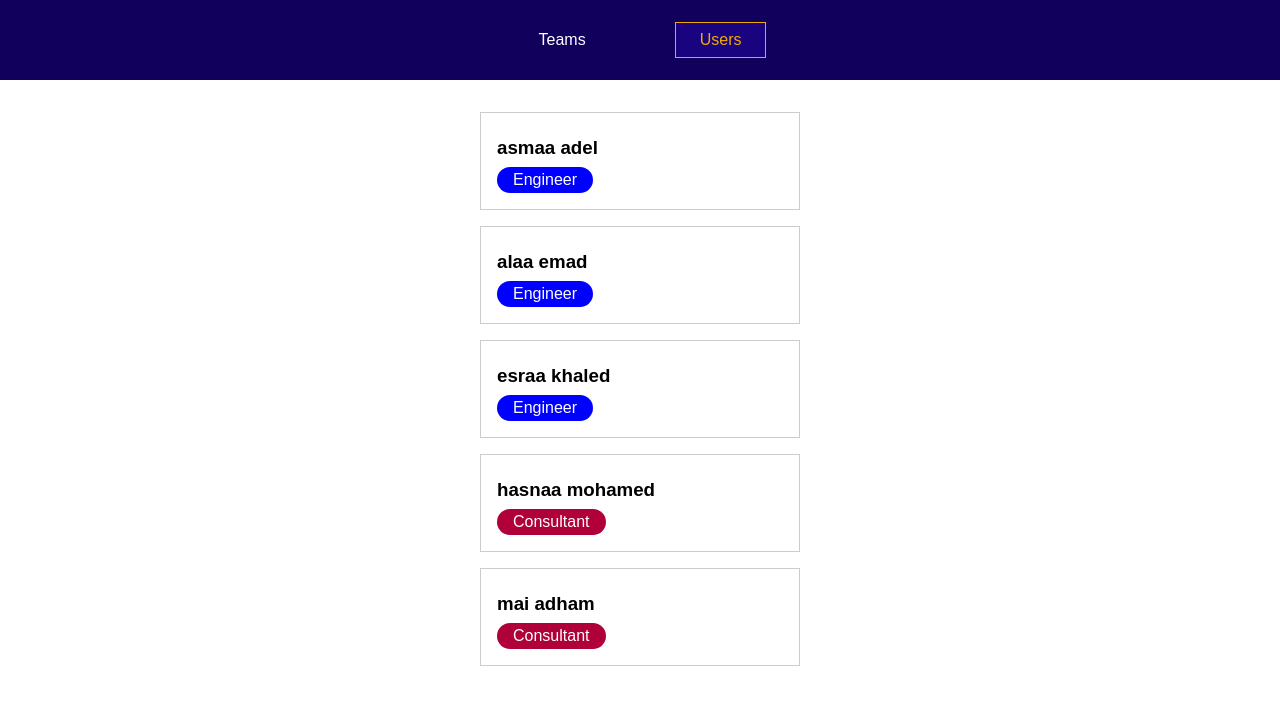
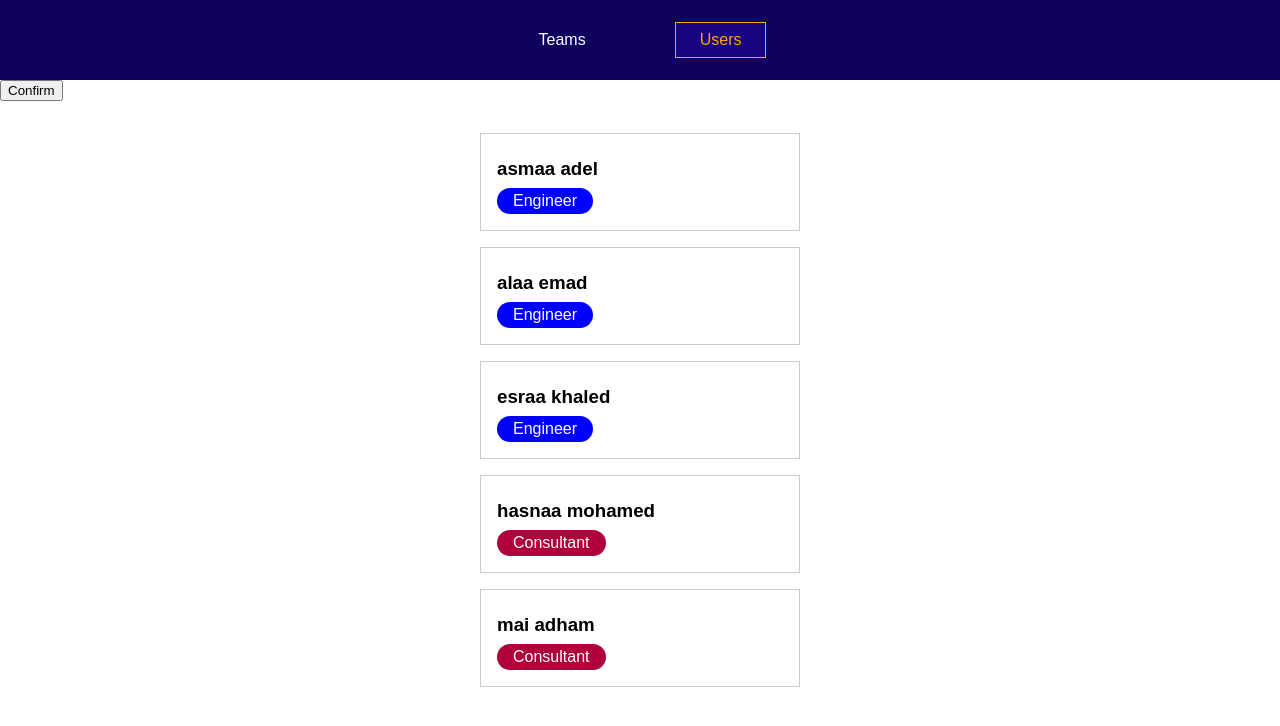
Before and after one commit to asmaaadel0/Vue-Multipage, a Vue app: page /users in a window 1280 px wide. Shown: the top 726 px of the page. Built offline with nearby package versions, Linux system fonts and the light colour scheme.

Commit message:
add programmatic navigation

```diff
--- a/src/components/users/UsersList.vue
+++ b/src/components/users/UsersList.vue
@@ -1,4 +1,5 @@
 <template>
+<button @click="confirmInput">Confirm</button>
   <ul>
     <user-item v-for="user in users" :key="user.id" :name="user.fullName" :role="user.role"></user-item>
   </ul>
@@ -12,6 +13,11 @@ export default {
     UserItem,
   },
   inject: ['users'],
+  methods:{
+    confirmInput(){
+      this.$router.push('/teams');
+    }
+  }
 };
 </script>
 
```
